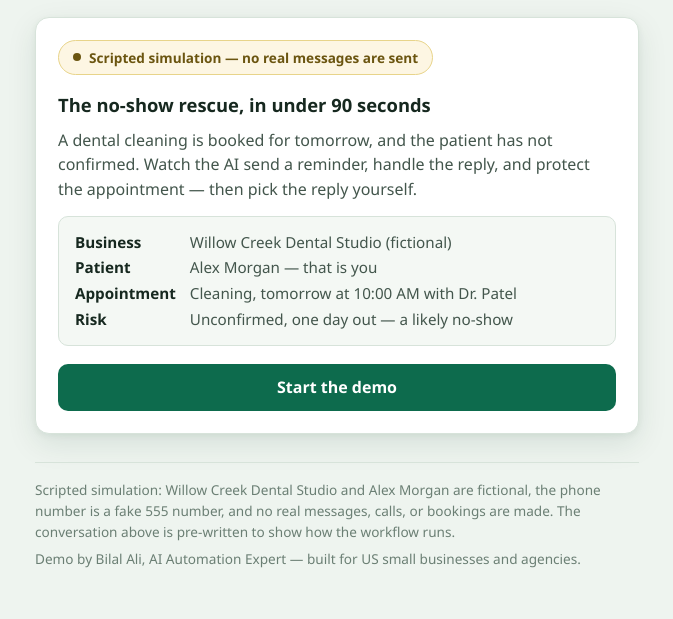
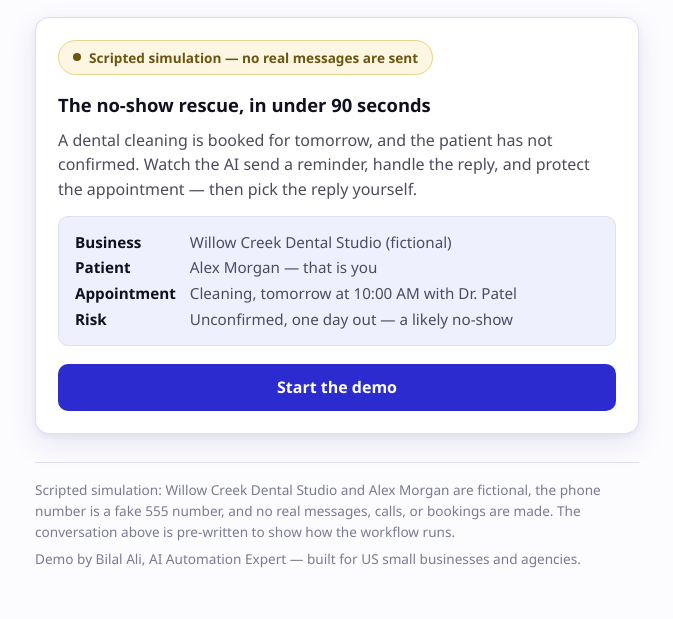
Before and after one commit to Mrbilalali/ai-no-show-rescue-demo, a plain HTML site: page index.html in a window 1280 px wide. Shown: the part 181-800 px from the top of the page, without its empty margins (303-976 px from the left). Drawn offline with Linux system fonts and the light colour scheme.

Commit message:
Retheme to website theme (white, royal blue, orange) - no green

```diff
--- a/index.html
+++ b/index.html
@@ -20,41 +20,41 @@
 <meta name="description" content="Interactive demo: an AI SMS reminder rescues an appointment before it becomes a no-show. Try it - confirm, reschedule or cancel and watch the AI save the booking.">
     <style>
       :root {
-        --bg: #eef4ef;
+        --bg: #fcfcff;
         --surface: #ffffff;
-        --surface-soft: #f4f8f4;
-        --ink: #16281f;
-        --ink-soft: #43564c;
-        --ink-faint: #6b7f74;
-        --green: #0d6b4d;
-        --green-dark: #095239;
-        --green-tint: #e2efe6;
-        --green-tint-strong: #cfe6d6;
-        --line: #d7e3da;
-        --bubble-ai: #eef3ee;
-        --bubble-user: #0d6b4d;
+        --surface-soft: #eef0fe;
+        --ink: #10101e;
+        --ink-soft: #4c4c60;
+        --ink-faint: #7a7a94;
+        --green: #2b2bd0;
+        --green-dark: #2323b8;
+        --green-tint: #e6e8fd;
+        --green-tint-strong: #ccd0fa;
+        --line: #dddff2;
+        --bubble-ai: #eef0fe;
+        --bubble-user: #2b2bd0;
         --bubble-user-ink: #ffffff;
         --warn-bg: #fdf6e3;
         --warn-line: #e8d48a;
         --warn-ink: #6b5510;
-        --shadow: 0 10px 30px rgba(13, 60, 42, 0.10), 0 2px 6px rgba(13, 60, 42, 0.06);
+        --shadow: 0 10px 30px rgba(27, 27, 120, 0.10), 0 2px 6px rgba(27, 27, 120, 0.06);
         --radius: 14px;
       }
       @media (prefers-color-scheme: dark) {
         :root {
-          --bg: #101a14;
-          --surface: #1a2620;
-          --surface-soft: #212f27;
-          --ink: #e8f1ea;
-          --ink-soft: #b9cbc0;
-          --ink-faint: #8ba294;
-          --green: #3fae85;
-          --green-dark: #7ccfa9;
-          --green-tint: #22382c;
-          --green-tint-strong: #2b4a38;
-          --line: #31453a;
-          --bubble-ai: #26352c;
-          --bubble-user: #0d6b4d;
+          --bg: #0c0c18;
+          --surface: #15152a;
+          --surface-soft: #1d1d38;
+          --ink: #ececf6;
+          --ink-soft: #b9b9d0;
+          --ink-faint: #8a8aa8;
+          --green: #7d7df7;
+          --green-dark: #a5a5ff;
+          --green-tint: #23234a;
+          --green-tint-strong: #2e2e63;
+          --line: #2c2c4e;
+          --bubble-ai: #1d1d38;
+          --bubble-user: #2b2bd0;
           --bubble-user-ink: #ffffff;
           --warn-bg: #2e2a18;
           --warn-line: #6b5d24;
@@ -168,6 +168,8 @@
       }
       .btn-primary { background: var(--green); color: #fff; }
       .btn-primary:hover, .btn-primary:focus-visible { background: var(--green-dark); }
+      .btn-cta { background: #f76707; color: #fff; }
+      .btn-cta:hover, .btn-cta:focus-visible { background: #d9480f; }
       .btn-ghost {
         background: transparent;
         color: var(--green);
@@ -437,7 +439,7 @@
       <!-- Step 4: Outcome -->
       <section class="card outcome" id="outcomeCard" hidden aria-labelledby="outcomeTitle">
         <div class="result-line">
-          <svg width="22" height="22" viewBox="0 0 24 24" fill="none" aria-hidden="true"><circle cx="12" cy="12" r="10" fill="#0d6b4d"/><path d="M8 12.5l2.6 2.6L16 9.5" stroke="#fff" stroke-width="2.2" stroke-linecap="round" stroke-linejoin="round"/></svg>
+          <svg width="22" height="22" viewBox="0 0 24 24" fill="none" aria-hidden="true"><circle cx="12" cy="12" r="10" fill="#2b2bd0"/><path d="M8 12.5l2.6 2.6L16 9.5" stroke="#fff" stroke-width="2.2" stroke-linecap="round" stroke-linejoin="round"/></svg>
           <h2 id="outcomeTitle">Appointment saved</h2>
         </div>
         <p class="detail" id="outcomeDetail"></p>
@@ -449,7 +451,7 @@
           Resolved in <strong id="resolvedTime">0s</strong>
           <span>(total demo time: <span id="liveTime">0.0s</span> and counting)</span>
         </p>
-        <a class="btn btn-primary btn-block" href="https://cal.com/mrbilalali/discovery-call" target="_blank" rel="noopener">Book a discovery call</a>
+        <a class="btn btn-cta btn-block" href="https://cal.com/mrbilalali/discovery-call" target="_blank" rel="noopener">Book a discovery call</a>
         <p class="cta-note">Prefer to look first? <a href="https://cal.com/mrbilalali/discovery-call" target="_blank" rel="noopener">See available times for a discovery call</a></p>
         <div class="start-over-row">
           <button class="btn btn-ghost" id="startOverBtn" type="button">Start over</button>
@@ -610,7 +612,7 @@
           didList.innerHTML = '';
           didItems.forEach(function (item) {
             var li = document.createElement('li');
-            li.innerHTML = '<svg width="14" height="14" viewBox="0 0 24 24" fill="none" aria-hidden="true"><path d="M4 12.5l5 5L20 6.5" stroke="#0d6b4d" stroke-width="3" stroke-linecap="round" stroke-linejoin="round"/></svg>';
+            li.innerHTML = '<svg width="14" height="14" viewBox="0 0 24 24" fill="none" aria-hidden="true"><path d="M4 12.5l5 5L20 6.5" stroke="#2b2bd0" stroke-width="3" stroke-linecap="round" stroke-linejoin="round"/></svg>';
             var span = document.createElement('span');
             span.textContent = item;
             li.appendChild(span);
```
